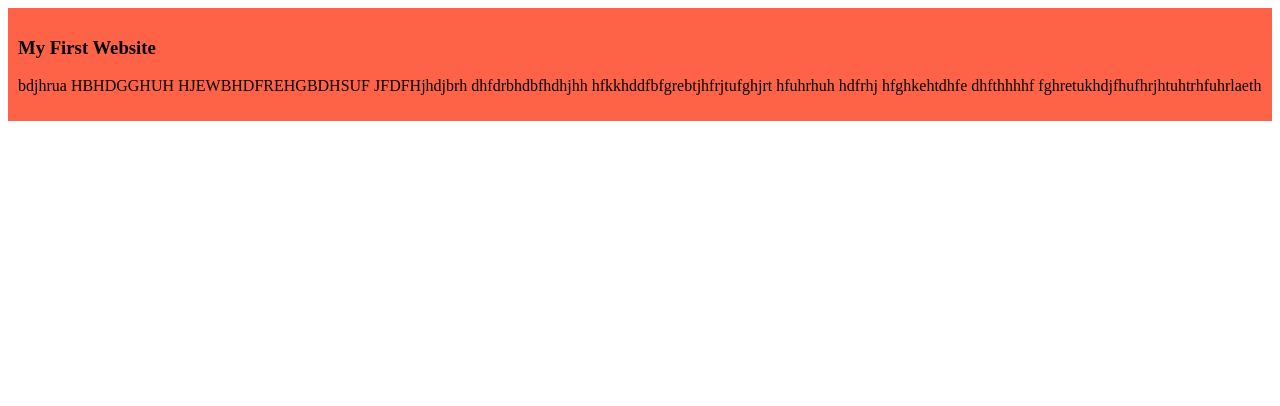
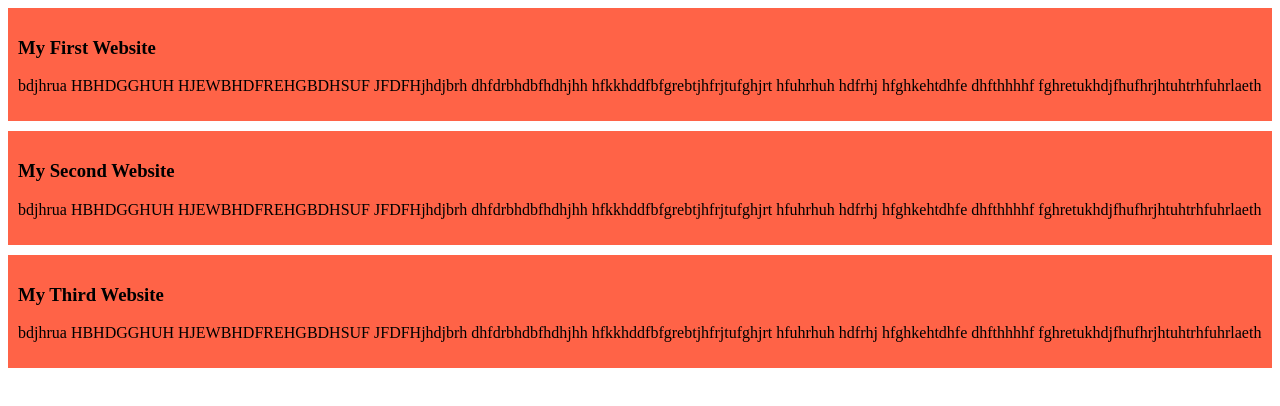
Before and after one commit to moriamislam7423/my-simple-website, a plain HTML site: page index.html in a window 1280 px wide. Drawn offline with Linux system fonts and the light colour scheme.

Commit message:
added the 2nd and 3rd blog

```diff
--- a/index.html
+++ b/index.html
@@ -13,5 +13,16 @@
             bdjhrua HBHDGGHUH HJEWBHDFREHGBDHSUF JFDFHjhdjbrh dhfdrbhdbfhdhjhh hfkkhddfbfgrebtjhfrjtufghjrt hfuhrhuh hdfrhj hfghkehtdhfe dhfthhhhf fghretukhdjfhufhrjhtuhtrhfuhrlaeth
         </p>
     </div>
+    <div>
+        <h3>My Second Website</h3>
+        <p>
+            bdjhrua HBHDGGHUH HJEWBHDFREHGBDHSUF JFDFHjhdjbrh dhfdrbhdbfhdhjhh hfkkhddfbfgrebtjhfrjtufghjrt hfuhrhuh hdfrhj hfghkehtdhfe dhfthhhhf fghretukhdjfhufhrjhtuhtrhfuhrlaeth
+        </p>
+    </div><div>
+        <h3>My Third Website</h3>
+        <p>
+            bdjhrua HBHDGGHUH HJEWBHDFREHGBDHSUF JFDFHjhdjbrh dhfdrbhdbfhdhjhh hfkkhddfbfgrebtjhfrjtufghjrt hfuhrhuh hdfrhj hfghkehtdhfe dhfthhhhf fghretukhdjfhufhrjhtuhtrhfuhrlaeth
+        </p>
+    </div>
 </body>
 </html>
--- a/styles/blog.css
+++ b/styles/blog.css
@@ -1,4 +1,5 @@
 div{
     background-color: tomato;
     padding: 10px;
+    margin-bottom: 10px;
 }
```
